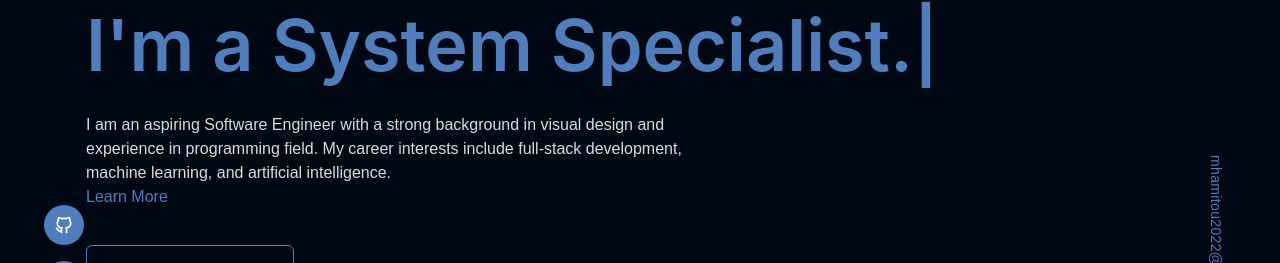
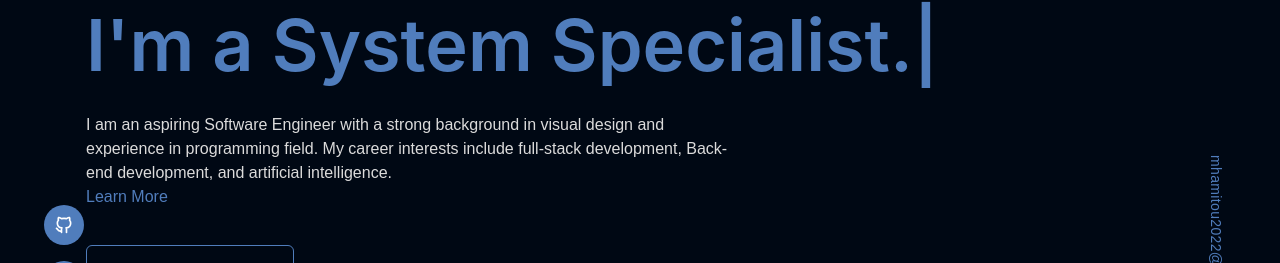
Before and after one commit to Abrahami2/personal-portfolio, a React (Vite) app: page / in a window 1280 px wide. Shown: the part 331-594 px from the top of the page. Built offline with nearby package versions, Linux system fonts and the light colour scheme; a web font is replaced by a local one.

Commit message:
Update Hero.jsx

```diff
--- a/src/components/Hero.jsx
+++ b/src/components/Hero.jsx
@@ -53,7 +53,7 @@ const Hero = () => {
       >
         I am an aspiring Software Engineer with a strong background in visual
         design and experience in programming field. My career interests include
-        full-stack development, machine learning, and artificial intelligence.{" "}
+        full-stack development, Back-end development, and artificial intelligence.{" "}
         <br />
         <a to="about" onClick={() => scrollToSection("about")}>
           <span className="relative inline-flex overflow-x-hidden cursor-pointer text-textBlue h-7 group">
```
